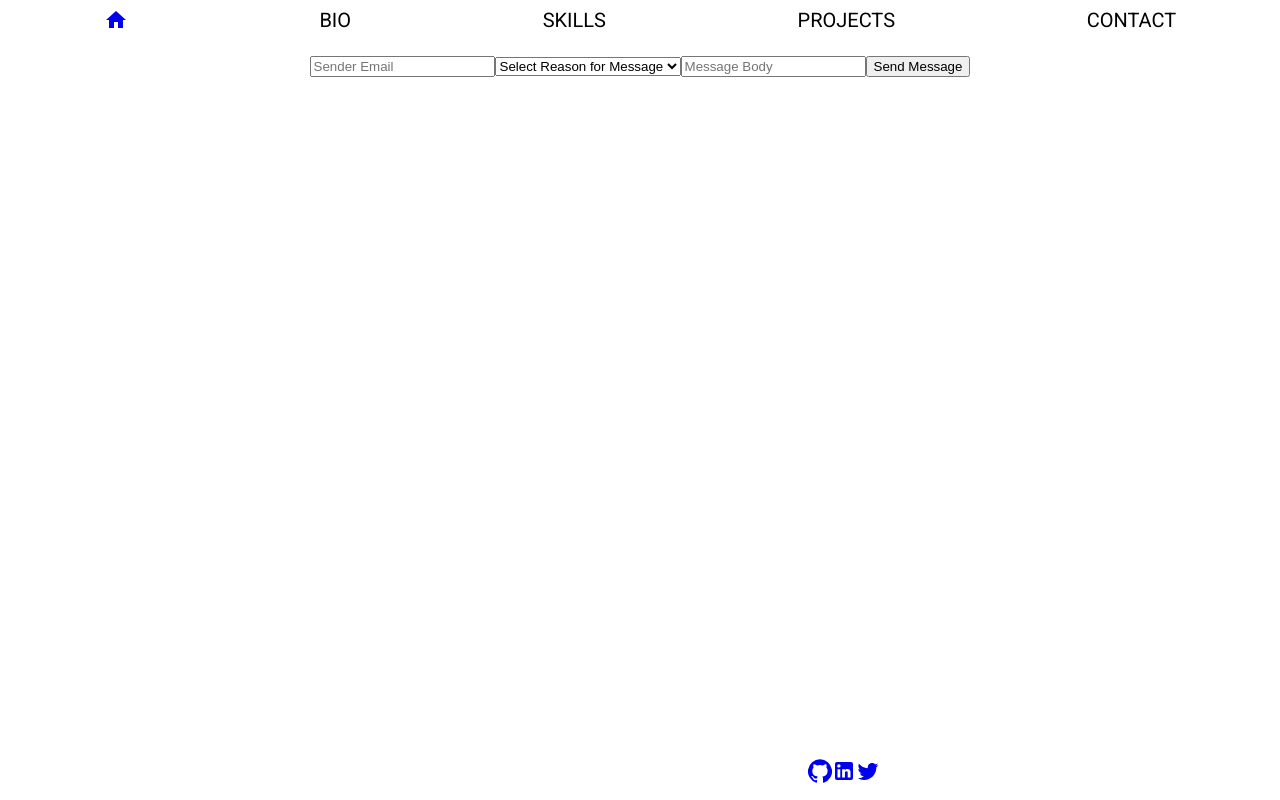
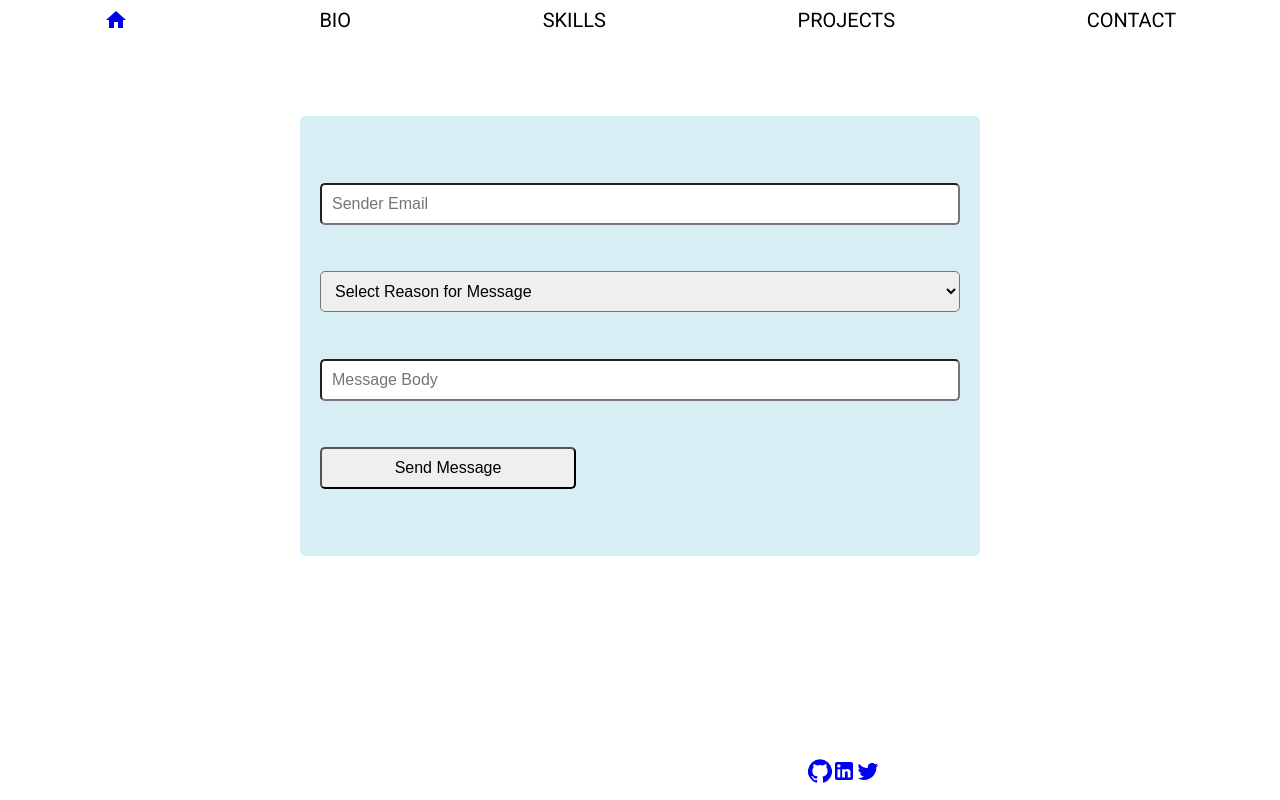
Before and after one commit to roselandroche/portfolio, a React (Create React App) app: page /contact in a window 1280 px wide. Built offline with nearby package versions, Linux system fonts and the light colour scheme.

Commit message:
Updates to form styling

```diff
--- a/package.json
+++ b/package.json
@@ -36,5 +36,6 @@
       "last 1 firefox version",
       "last 1 safari version"
     ]
-  }
+  },
+  "devDependencies": {}
 }
--- a/src/components/Contact.js
+++ b/src/components/Contact.js
@@ -1,5 +1,4 @@
 import React from 'react';
-// import { withFormik, Form, Field } from 'formik';
 import NavBar from './NavBar';
 import Footer from './Footer';
 import ContactForm from './ContactForm';
--- a/src/components/ContactForm.js
+++ b/src/components/ContactForm.js
@@ -2,6 +2,7 @@ import React from 'react';
 import { withFormik, Form, Field } from 'formik';
 import * as yup from 'yup';
 import axios from 'axios';
+import '../css/ContactForm.css';
 
 function ContactForm(props) {
     return (
--- a/src/css/ContactForm.css
+++ b/src/css/ContactForm.css
@@ -1,7 +1,25 @@
-/* .contact-form {
+.contact-form {
+   background-color: rgb(215, 238, 245);
+   display: flex;
+   flex-direction: column;
+   width: 50vw;
+   height: 50vh;
+   justify-content: space-evenly;
+   align-items: left;
+   margin: 10vh auto;
+   padding: 20px;
+   border-radius: 5px;
+}
 
-} */
+.input {
+    padding: 10px 200px 10px 10px;
+    font-size: 16px;
+    border-radius: 5px;
+}
 
-/* .input {
-
-} */
+button {
+    padding: 10px 30px;
+    width: 20vw;
+    font-size: 16px;
+    border-radius: 5px;
+}
```
Also changed, not shown: 1 other file (tests, documents, lock files or other folders).
